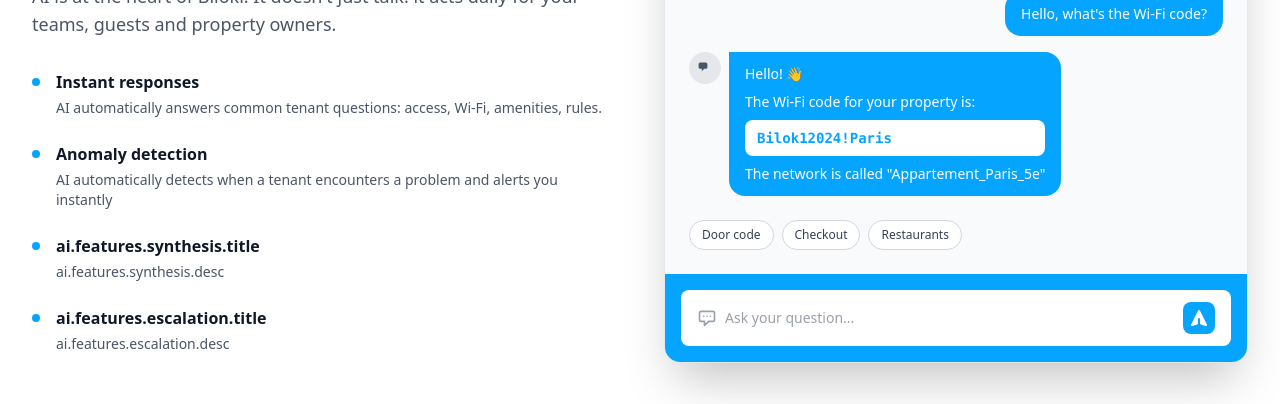
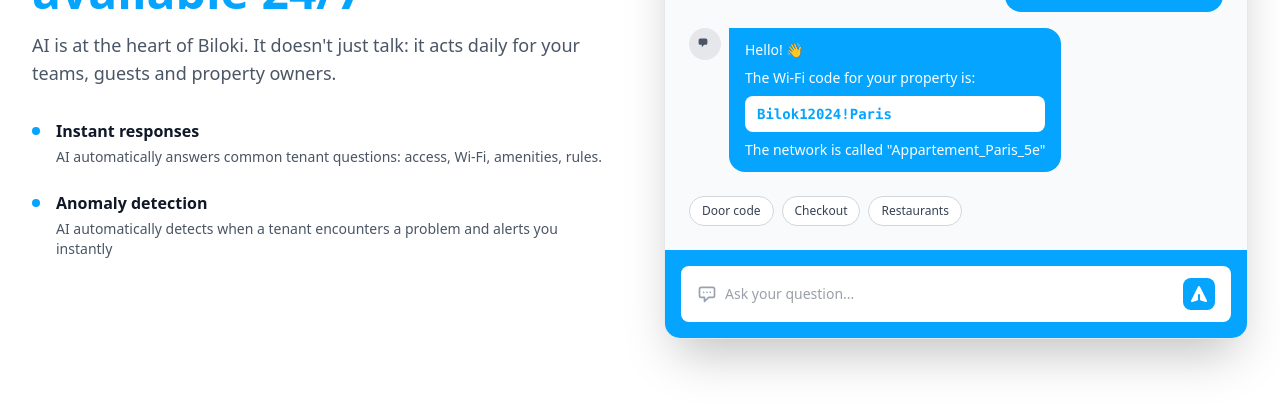
Before and after one commit to vernay/biloki, a Next.js app: page /en in a window 1280 px wide. Shown: the part 4466-4870 px from the top of the page. Built offline with nearby package versions, Linux system fonts and the light colour scheme; no server answers.

Commit message:
Fix: suppression de synthesis et escalation du rendu du composant AISection

```diff
--- a/components/sections/AISection.tsx
+++ b/components/sections/AISection.tsx
@@ -116,7 +116,7 @@
 
             {/* Features List */}
             <div className="space-y-6 mb-8">
-              {(['instant', 'anomaly', 'synthesis', 'escalation'] as const).map((key) => (
+              {(['instant', 'anomaly'] as const).map((key) => (
                 <div key={key} className="flex items-start gap-4">
                   <div className="w-2 h-2 rounded-full bg-[var(--biloki-blue)] mt-2 flex-shrink-0"></div>
                   <div>
```
